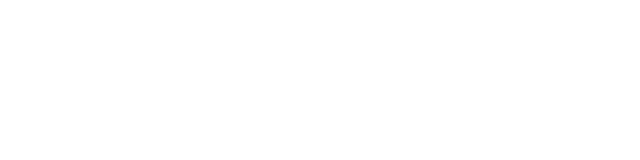
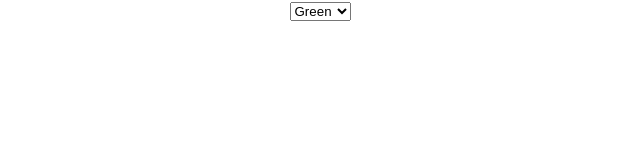
Before and after one commit to Naveed-Naqi/ttp-assignment8, a React (Create React App) app: page / in a window 1280 px wide. Shown: the top 160 px of the page, without its empty margins (320-960 px from the left). Built offline with nearby package versions, Linux system fonts and the light colour scheme.

Commit message:
added color dropdown with 4 colors

```diff
--- a/src/App.js
+++ b/src/App.js
@@ -5,7 +5,12 @@ import './App.css';
 function App() {
   return (
     <div className="App">
-
+        <select>
+            <option value="green">Green</option>
+            <option value="blue">Blue</option>
+            <option value="red">Red</option>
+            <option value="purple">Purple</option>
+        </select>
     </div>
   );
 }
```
Also changed, not shown: src/components/SingleCell.js (line endings or trailing spaces).
